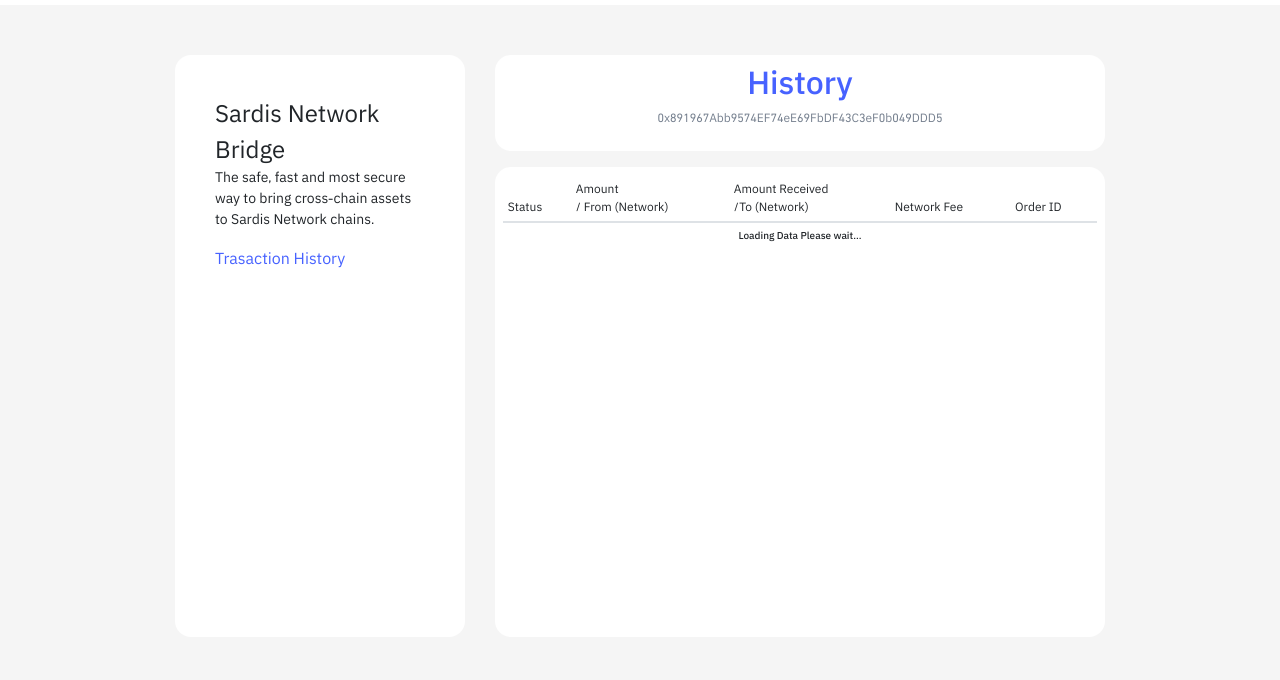
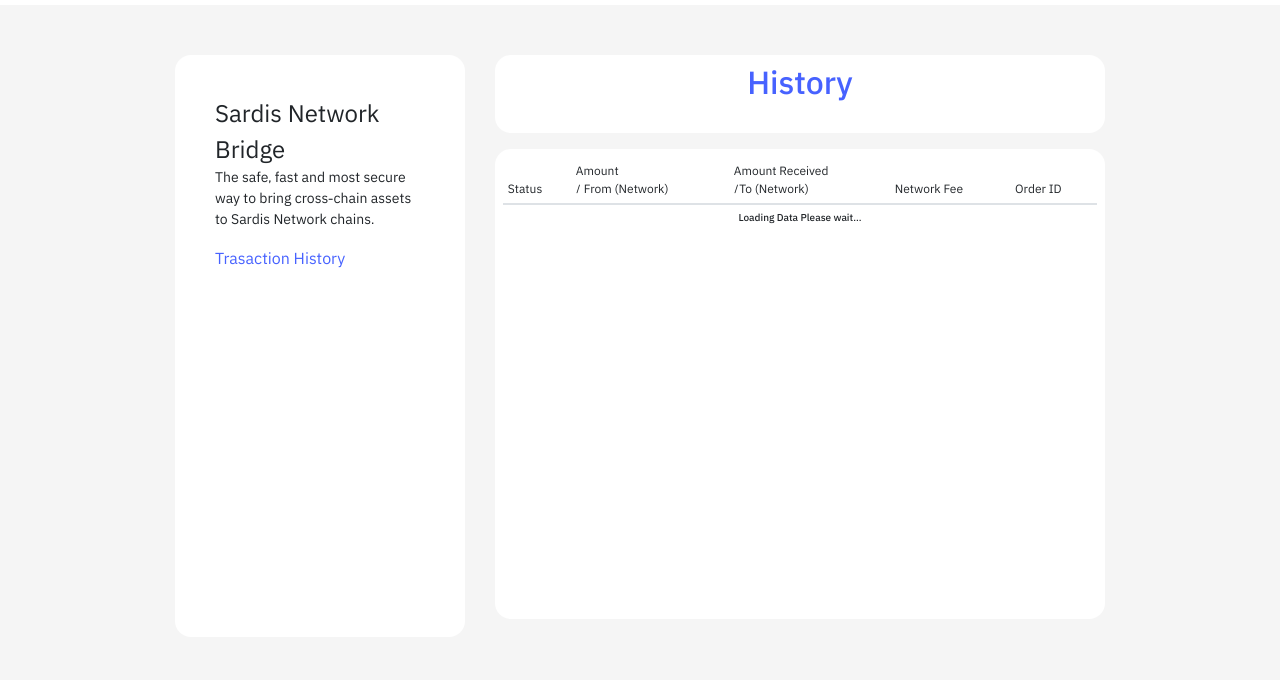
Before and after one commit to TartarusDevtech/bridge, a plain HTML site: page history.html in a window 1280 px wide. Shown: the part 53-733 px from the top of the page. Drawn offline with Linux system fonts and the light colour scheme; a script that the page names is missing.

Commit message:
Update history.html

```diff
--- a/history.html
+++ b/history.html
@@ -65,7 +65,7 @@
 					<div class="box-right p-2 mb-3">
 						<div class="main-text text-center">
 							<h2>History</h2>
-							<p id="walletAddress">0x891967Abb9574EF74eE69FbDF43C3eF0b049DDD5</p>
+							<p id="walletAddress"></p>
 						</div>
 					</div>
 					<div class="box-right history p-2">
```
